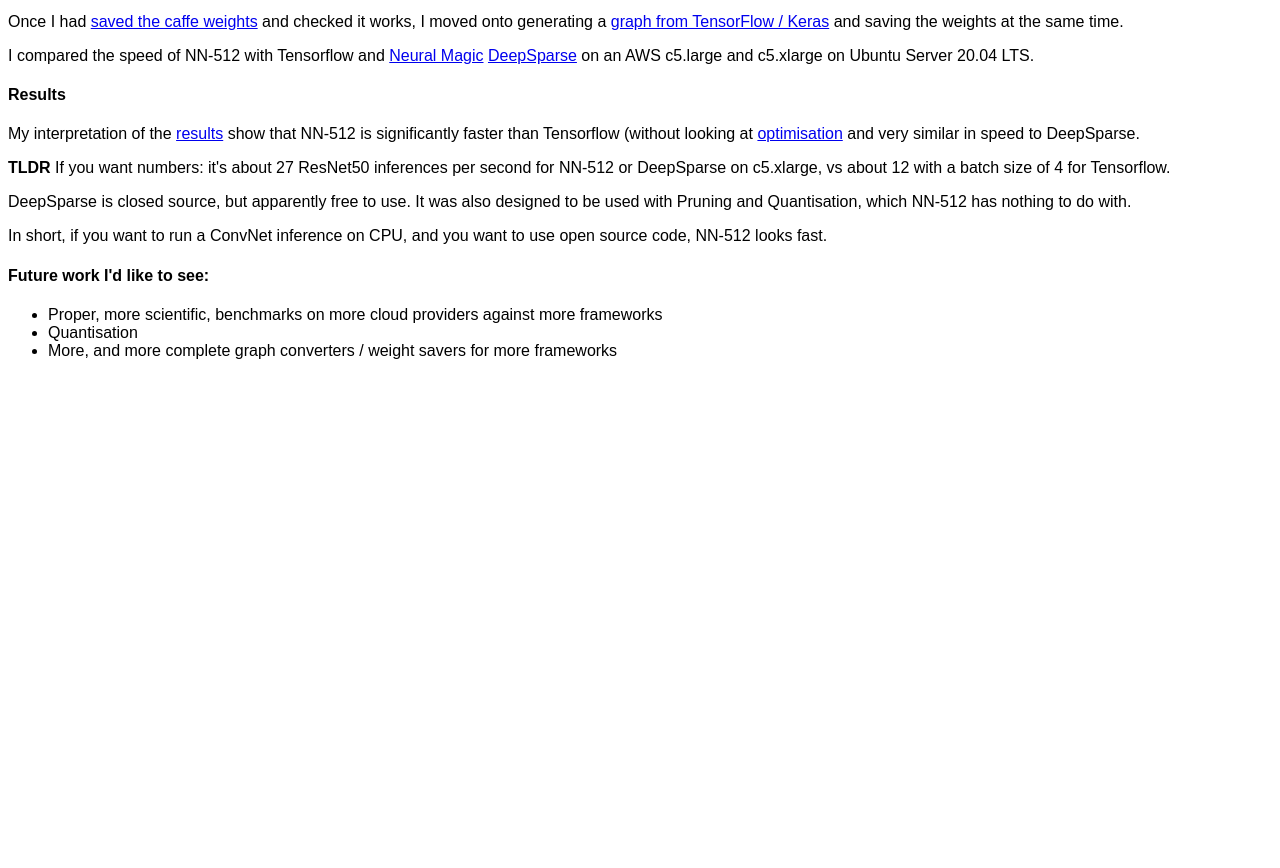
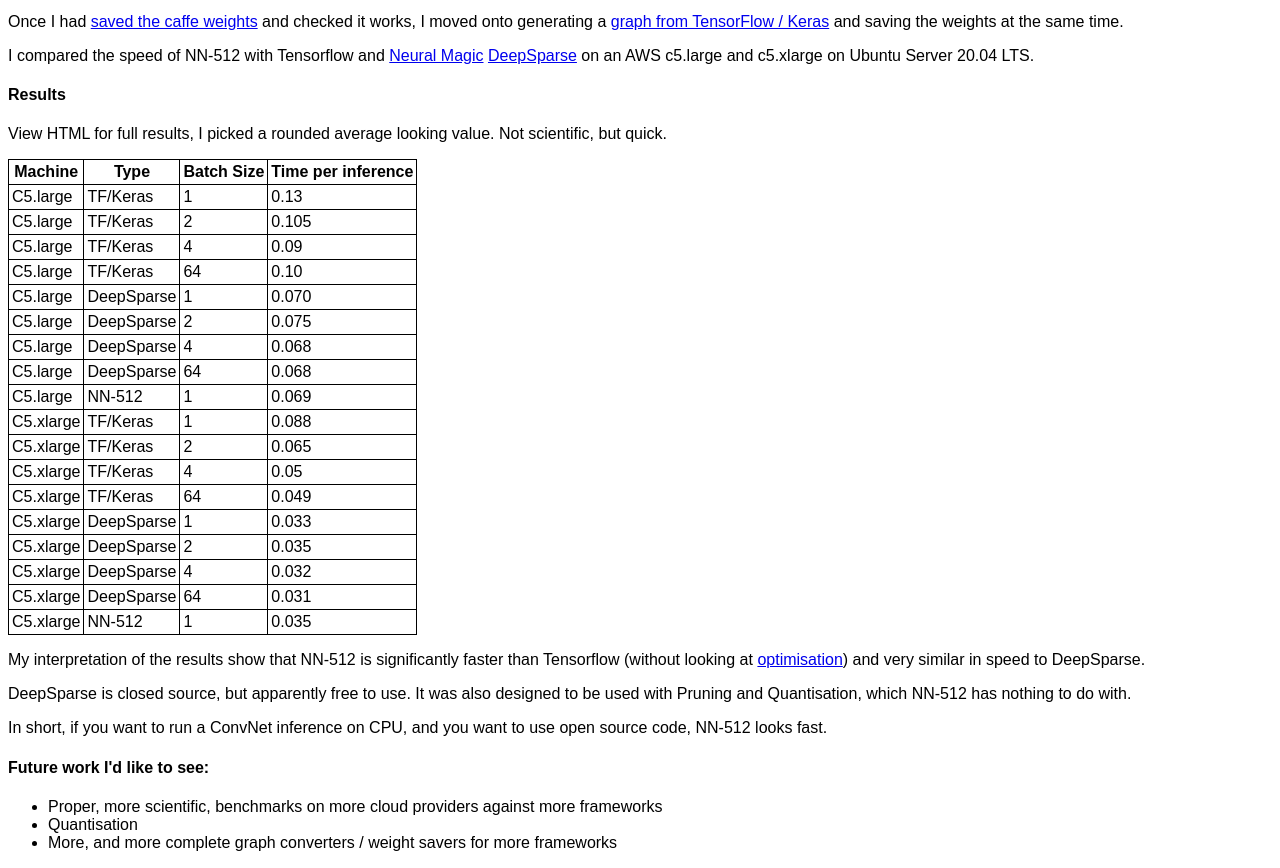
Before and after one commit to jonatron/test_nn512, a plain HTML site: page index.html in a window 1280 px wide. Shown: the part 393-1261 px from the top of the page. Before the commit the page ends 800 px from the top, so only its background shows below. Drawn offline with Linux system fonts and the light colour scheme.

Commit message:
update results

```diff
--- a/index.html
+++ b/index.html
@@ -1,7 +1,7 @@
 <!DOCTYPE html>
 <html>
 <head>
-	<title>Testing NN-512</title>
+	<title>NN-512 Speed vs TF vs DeepSparse</title>
 	<style type="text/css">
 		body {
 			font-family: sans-serif;
@@ -9,11 +9,20 @@
 		blockquote {
 			font-family: monospace;
 		}
+		table {
+			border: 1px solid black;
+			border-collapse: collapse;
+		}
+		th, td {
+			border: 1px solid black;
+			padding: 3px;
+		}
 	</style>
 	<meta name="viewport" content="width=device-width, initial-scale=1.0">
 </head>
 <body>
-	<h2>Testing NN-512</h2>
+	<!-- Gmail: jonath4n@ -->
+	<h2>NN-512 Speed vs TF vs DeepSparse</h2>
 
 	<p><a href="https://nn-512.com/">NN-512</a> <a href="https://news.ycombinator.com/item?id=25290112">appeared on HN</a> in late 2020.</p>
 
@@ -41,10 +50,295 @@
 
 	<h4>Results</h4>
 
-	<p>My interpretation of the <a href="https://github.com/jonatron/test_nn512/blob/master/results.txt">results</a> show that NN-512 is significantly faster than Tensorflow
-		(without looking at <a href="https://www.tensorflow.org/guide/graph_optimization">optimisation</a> and very similar in speed to DeepSparse.
+	<p>View HTML for full results, I picked a rounded average looking value. Not scientific, but quick.
 
-	<p><b>TLDR</b> If you want numbers: it's about 27 ResNet50 inferences per second for NN-512 or DeepSparse on c5.xlarge, vs about 12 with a batch size of 4 for Tensorflow.
+	<table>
+		<tr>
+			<th>Machine</th>
+			<th>Type</th>
+			<th>Batch Size</th>
+			<th>Time per inference</th>
+		</tr>
+		<tr>
+			<td>C5.large</td>
+			<td>TF/Keras</td>
+			<td>1</td>
+			<td><!--batch_1
+2021-07-13 19:50:04.568358: I tensorflow/compiler/mlir/mlir_graph_optimization_pass.cc:176] None of the MLIR Optimization Passes are enabled (registered 2)
+2021-07-13 19:50:04.586374: I tensorflow/core/platform/profile_utils/cpu_utils.cc:114] CPU Frequency: 2999990000 Hz
+0.7560572624206543
+0.13018155097961426
+0.1267092227935791
+0.1267693042755127
+0.12810945510864258
+batch_2
+0.20711946487426758
+0.21476221084594727
+0.21222996711730957
+0.20898866653442383
+0.2065746784210205
+batch_4
+0.38155269622802734
+0.35601043701171875
+0.36373043060302734
+0.3552436828613281
+0.37300586700439453
+batch_64
+6.904598236083984
+6.313548564910889
+6.321438312530518
+-->		0.13</td>
+		</tr>
+		<tr>
+			<td>C5.large</td>
+			<td>TF/Keras</td>
+			<td>2</td>
+			<td><!--0.21 / 2 = -->0.105</td>
+		</tr>
+		<tr>
+			<td>C5.large</td>
+			<td>TF/Keras</td>
+			<td>4</td>
+			<td><!--0.36 / 4 = -->0.09</td>
+		</tr>
+		<tr>
+			<td>C5.large</td>
+			<td>TF/Keras</td>
+			<td>64</td>
+			<td><!--6.3 / 64 = -->0.10</td>
+		</tr>
+
+		<tr>
+			<td>C5.large</td>
+			<td>DeepSparse</td>
+			<td>1</td>
+			<td><!--
+
+			batch_size 1
+inference_time 0.07113027572631836
+batch_size 1
+inference_time 0.07086658477783203
+batch_size 1
+inference_time 0.07056403160095215
+--
+batch_size 2
+inference_time 0.15054821968078613
+batch_size 2
+inference_time 0.16285061836242676
+batch_size 2
+inference_time 0.14405083656311035
+--
+batch_size 4
+inference_time 0.28574395179748535
+batch_size 4
+inference_time 0.2745022773742676
+batch_size 4
+inference_time 0.27547144889831543
+--
+batch_size 64
+inference_time 4.605040073394775
+batch_size 64
+inference_time 4.344351530075073
+batch_size 64
+inference_time 4.326814889907837
+--
+
+-->		0.070</td>
+		</tr>
+		<tr>
+			<td>C5.large</td>
+			<td>DeepSparse</td>
+			<td>2</td>
+			<td><!--0.15 / 2 = -->0.075</td>
+		</tr>
+		<tr>
+			<td>C5.large</td>
+			<td>DeepSparse</td>
+			<td>4</td>
+			<td><!--0.27 / 4 =  -->0.068</td>
+		</tr>
+		<tr>
+			<td>C5.large</td>
+			<td>DeepSparse</td>
+			<td>64</td>
+			<td><!--4.34 / 64 =  -->0.068</td>
+		</tr>
+
+		<tr>
+			<td>C5.large</td>
+			<td>NN-512</td>
+			<td>1</td>
+			<td>
+			0.069
+			<!--
+			CLOCK_MONOTONIC time spent: 0.076971
+			CLOCK_MONOTONIC time spent: 0.069276
+			CLOCK_MONOTONIC time spent: 0.069361
+			CLOCK_MONOTONIC time spent: 0.068964
+			CLOCK_MONOTONIC time spent: 0.069228
+			CLOCK_MONOTONIC time spent: 0.068846
+			CLOCK_MONOTONIC time spent: 0.068908
+			CLOCK_MONOTONIC time spent: 0.068951
+			CLOCK_MONOTONIC time spent: 0.069234
+			CLOCK_MONOTONIC time spent: 0.069129
+			CLOCK_MONOTONIC time spent: 0.069166
+			CLOCK_MONOTONIC time spent: 0.069119
+			CLOCK_MONOTONIC time spent: 0.069068
+			CLOCK_MONOTONIC time spent: 0.069369
+			CLOCK_MONOTONIC time spent: 0.068954
+			CLOCK_MONOTONIC time spent: 0.069332
+			CLOCK_MONOTONIC time spent: 0.068773
+			CLOCK_MONOTONIC time spent: 0.069042
+			CLOCK_MONOTONIC time spent: 0.069065
+			CLOCK_MONOTONIC time spent: 0.068212
+			-->
+			</td>
+		</tr>
+
+
+
+
+
+
+		<!--  -->
+
+
+
+
+
+
+		<tr>
+			<td>C5.xlarge</td>
+			<td>TF/Keras</td>
+			<td>1</td>
+			<td>0.088<!--0.7323944568634033
+0.0888216495513916
+0.08857059478759766
+0.08601808547973633
+0.09343814849853516
+batch_2
+0.13862872123718262
+0.13297438621520996
+0.13187551498413086
+0.12964773178100586
+0.13065814971923828
+batch_4
+0.21349525451660156
+0.21035432815551758
+0.20530176162719727
+0.2044234275817871
+0.20173311233520508
+batch_64
+3.6941003799438477
+3.1364598274230957
+3.2041478157043457
+--></td>
+		</tr>
+		<tr>
+			<td>C5.xlarge</td>
+			<td>TF/Keras</td>
+			<td>2</td>
+			<td><!--0.13 / 2 = -->0.065</td>
+		</tr>
+		<tr>
+			<td>C5.xlarge</td>
+			<td>TF/Keras</td>
+			<td>4</td>
+			<td><!--0.20 / 4 = -->0.05</td>
+		</tr>
+		<tr>
+			<td>C5.xlarge</td>
+			<td>TF/Keras</td>
+			<td>64</td>
+			<td><!--3.13 / 64 = -->0.049</td>
+		</tr>
+
+		<tr>
+			<td>C5.xlarge</td>
+			<td>DeepSparse</td>
+			<td>1</td>
+			<td><!--batch_size 1
+inference_time 0.034227609634399414
+batch_size 1
+inference_time 0.03367114067077637
+batch_size 1
+inference_time 0.033812522888183594
+--
+batch_size 2
+inference_time 0.07354021072387695
+batch_size 2
+inference_time 0.07121586799621582
+batch_size 2
+inference_time 0.07037115097045898
+--
+batch_size 4
+inference_time 0.14137554168701172
+batch_size 4
+inference_time 0.13586950302124023
+batch_size 4
+inference_time 0.13461923599243164
+--
+batch_size 64
+inference_time 2.143045663833618
+batch_size 64
+inference_time 2.022458791732788
+batch_size 64
+inference_time 2.0199742317199707
+-->0.033</td>
+		</tr>
+		<tr>
+			<td>C5.xlarge</td>
+			<td>DeepSparse</td>
+			<td>2</td>
+			<td><!--0.071 / 2 =-->0.035</td>
+		</tr>
+		<tr>
+			<td>C5.xlarge</td>
+			<td>DeepSparse</td>
+			<td>4</td>
+			<td><!--0.13 / 4 = -->0.032</td>
+		</tr>
+		<tr>
+			<td>C5.xlarge</td>
+			<td>DeepSparse</td>
+			<td>64</td>
+			<td><!--2.02 / 64 = -->0.031</td>
+		</tr>
+
+		<tr>
+			<td>C5.xlarge</td>
+			<td>NN-512</td>
+			<td>1</td>
+			<td>0.035<!--
+int threads = 2;
+CLOCK_MONOTONIC time spent: 0.054596
+CLOCK_MONOTONIC time spent: 0.035573
+CLOCK_MONOTONIC time spent: 0.035699
+CLOCK_MONOTONIC time spent: 0.035364
+CLOCK_MONOTONIC time spent: 0.035508
+CLOCK_MONOTONIC time spent: 0.035535
+CLOCK_MONOTONIC time spent: 0.035663
+CLOCK_MONOTONIC time spent: 0.035444
+CLOCK_MONOTONIC time spent: 0.035634
+CLOCK_MONOTONIC time spent: 0.035551
+CLOCK_MONOTONIC time spent: 0.035839
+CLOCK_MONOTONIC time spent: 0.034897
+CLOCK_MONOTONIC time spent: 0.035059
+CLOCK_MONOTONIC time spent: 0.035035
+CLOCK_MONOTONIC time spent: 0.035209
+CLOCK_MONOTONIC time spent: 0.035066
+CLOCK_MONOTONIC time spent: 0.034958
+CLOCK_MONOTONIC time spent: 0.035219
+CLOCK_MONOTONIC time spent: 0.035028
+CLOCK_MONOTONIC time spent: 0.034625
+--></td>
+		</tr>
+
+
+	</table>
+
+	<p>My interpretation of the results show that NN-512 is significantly faster than Tensorflow
+		(without looking at <a href="https://www.tensorflow.org/guide/graph_optimization">optimisation</a>) and very similar in speed to DeepSparse.
 
 	<p>DeepSparse is closed source, but apparently free to use. It was also designed to be used with Pruning and Quantisation, which NN-512 has nothing to do with.
 
```
Also changed, not shown: results.txt (deleted), 1 other file.
